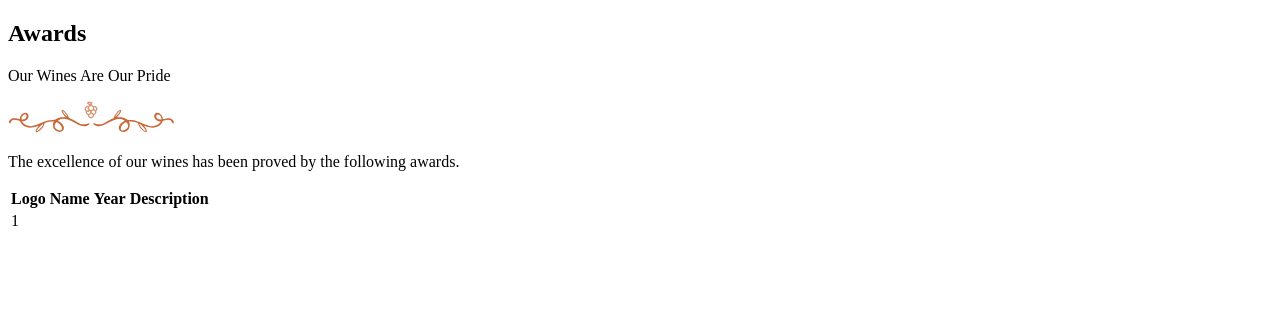
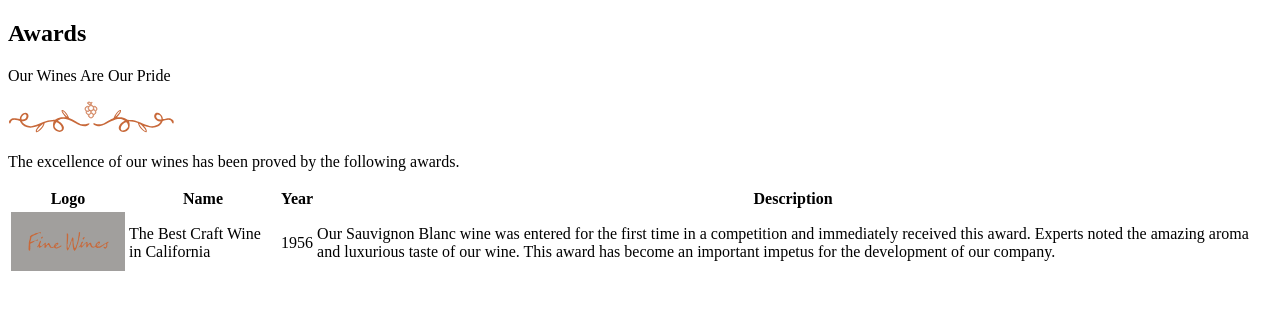
Before and after one commit to koldovsky/1172-team-04, a plain HTML site: page index.section-awards.html in a window 1280 px wide. Drawn offline with Linux system fonts and the light colour scheme.

Commit message:
added 1st row of awards table

```diff
--- a/index.section-awards.html
+++ b/index.section-awards.html
@@ -23,7 +23,10 @@
                 <th>Description</th>
             </tr>
             <tr>
-                <td>1</td>
+                <td><img width="114" src="images/index.section-awards/fine-wines-logo.svg" alt="Fine Wines Logo"</td>
+                <td>The Best Craft Wine in California</td>
+                <td>1956</td>
+                <td>Our Sauvignon Blanc wine was entered for the first time in a competition and immediately received this award. Experts noted the amazing aroma and luxurious taste of our wine. This award has become an important impetus for the development of our company.</td>
             </tr>
         </table>
     </div>
```
